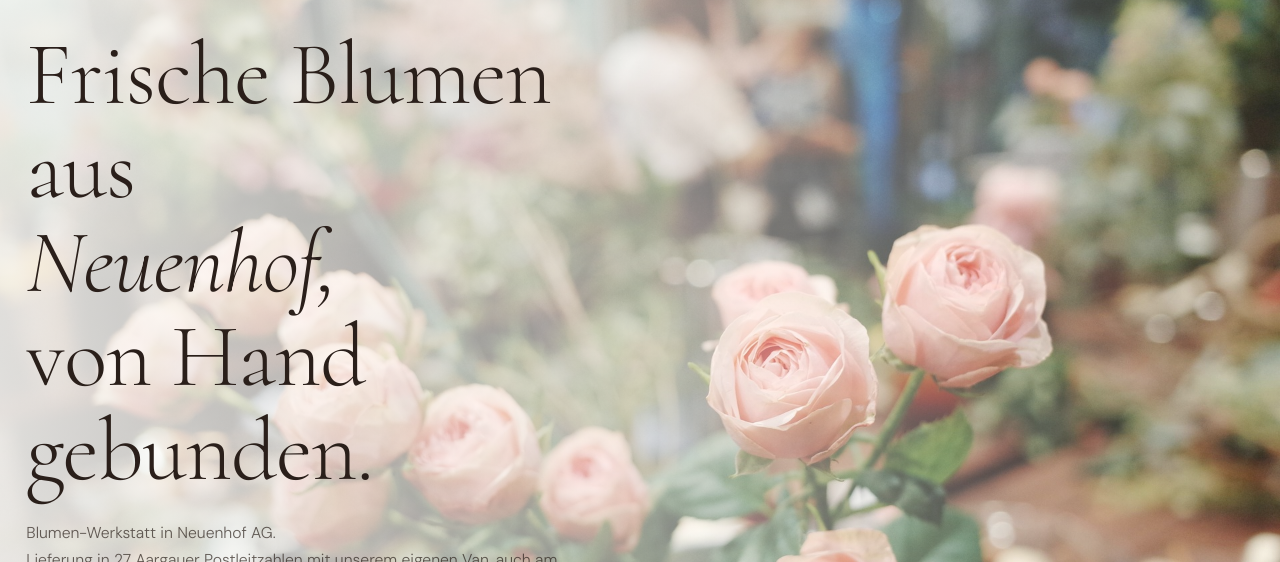
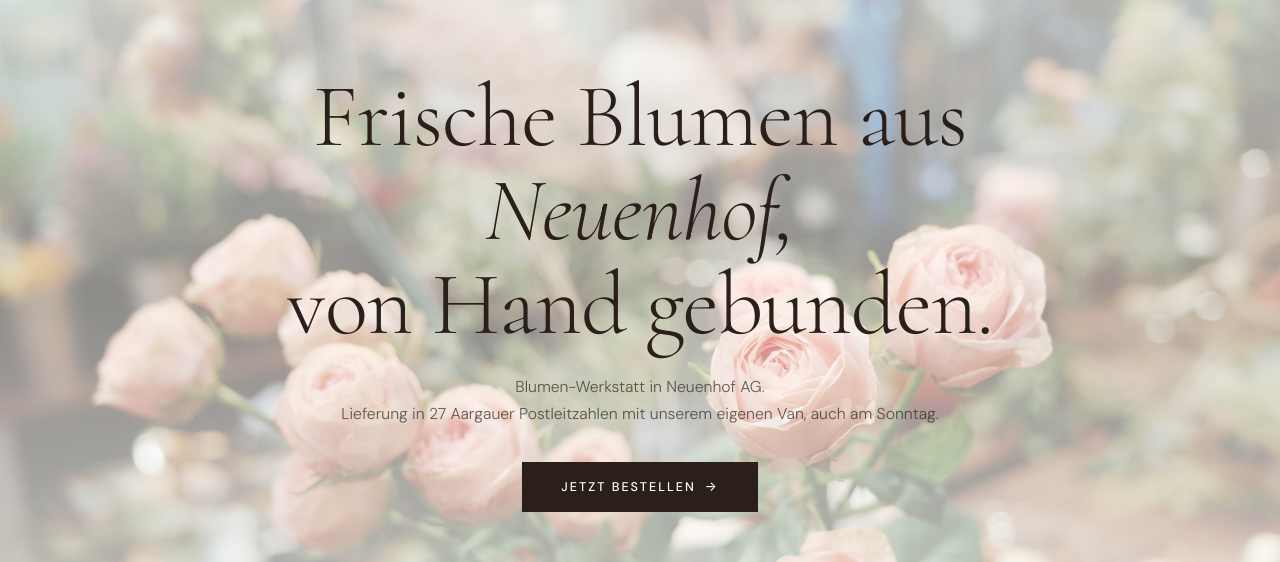
Before and after one commit to MagentaBlumen/magenta-blumen-kishta, a Next.js app: page / in a window 1280 px wide. Shown: the part 170-732 px from the top of the page. Built offline with nearby package versions, Linux system fonts and the light colour scheme; no server answers; the database is empty.

Commit message:
Hero: center text + CTA on desktop, balanced ivory veil, arrow-slide button

```diff
--- a/src/components/storefront/hero.tsx
+++ b/src/components/storefront/hero.tsx
@@ -17,16 +17,25 @@ export function Hero() {
           alt="Frische Blumen in einem Blumenladen"
           className="absolute inset-0 w-full h-full object-cover object-[center_top]"
       />
-      {/* Left-to-right ivory gradient so text on the left stays readable */}
+      {/* Ivory veil. Mobile: left-weighted (text sits left in the
+          column). Desktop (lg+): symmetric so centered text reads
+          across the full width. */}
       <div
-        className="absolute inset-0"
+        className="absolute inset-0 lg:hidden"
         style={{
           background:
             "linear-gradient(to right, rgba(253,252,249,0.88) 0%, rgba(253,252,249,0.55) 50%, rgba(253,252,249,0.1) 100%)",
         }}
       />
+      <div
+        className="absolute inset-0 hidden lg:block"
+        style={{
+          background:
+            "linear-gradient(to bottom, rgba(253,252,249,0.72) 0%, rgba(253,252,249,0.55) 50%, rgba(253,252,249,0.72) 100%)",
+        }}
+      />
       <div className="relative w-full max-w-7xl mx-auto px-4 lg:px-6 py-16 sm:py-20">
-        <div className="max-w-[560px]">
+        <div className="max-w-[560px] lg:max-w-2xl lg:mx-auto lg:text-center">
           <h1 className="font-display font-light leading-[1.05] text-bark mb-5 text-[clamp(2.6rem,7vw,5.5rem)] tracking-[-0.01em]">
             Frische Blumen aus
             <br />
@@ -41,9 +50,12 @@ export function Hero() {
           </p>
           <Link
             href="/kategorie/alle-anlaesse"
-            className="inline-block bg-bark text-ivory px-9 py-3.5 text-[0.72rem] tracking-[0.16em] uppercase font-medium hover:bg-rose transition-colors"
+            className="group inline-flex items-center gap-2 bg-bark text-ivory px-9 py-3.5 text-[0.72rem] tracking-[0.16em] uppercase font-medium hover:bg-rose active:translate-y-px transition-all duration-200"
           >
             Jetzt bestellen
+            <span className="transition-transform duration-200 group-hover:translate-x-1">
+              →
+            </span>
           </Link>
         </div>
       </div>
```
